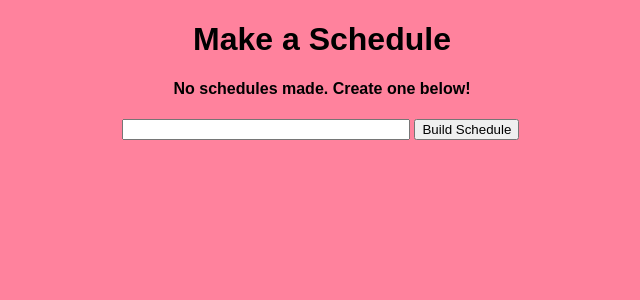
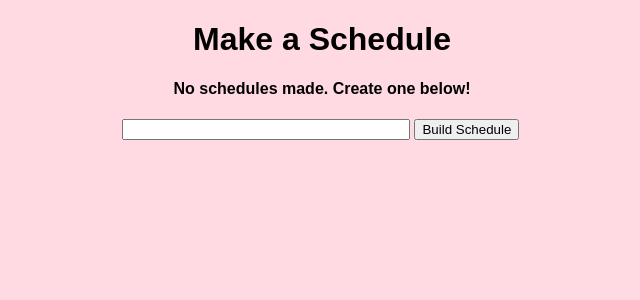
Before and after one commit to whunnius/DoodlePollClone, a Flask app: page / in a window 1280 px wide. Shown: the top 300 px of the page, without its empty margins (318-958 px from the left). Run offline with Flask 2, Linux system fonts and the light colour scheme; data that the repository does not hold is empty.

Commit message:
initial commit

```diff
--- a/app.py
+++ b/app.py
@@ -32,7 +32,7 @@ def index():
             db.session.commit()
             return redirect('/')
         except:
-            return 'There was an issue adding your Schedule'
+            return 'There was an issue adding your Pole'
 
     else:
         tasks = Todo.query.order_by(Todo.date_created).all()
--- a/static/css/main.css
+++ b/static/css/main.css
@@ -1,7 +1,7 @@
 body, html {
     margin: 0;
     font-family: sans-serif;
-    background-color: rgb(255, 130, 157);
+    background-color: rgb(255, 218, 226);
 }
 
 .content {
```
